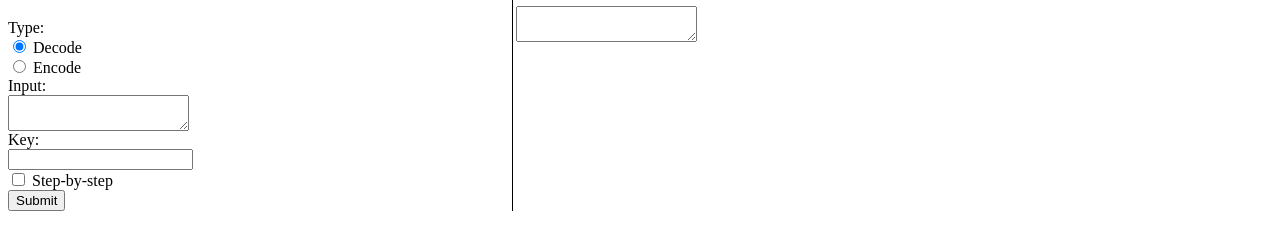
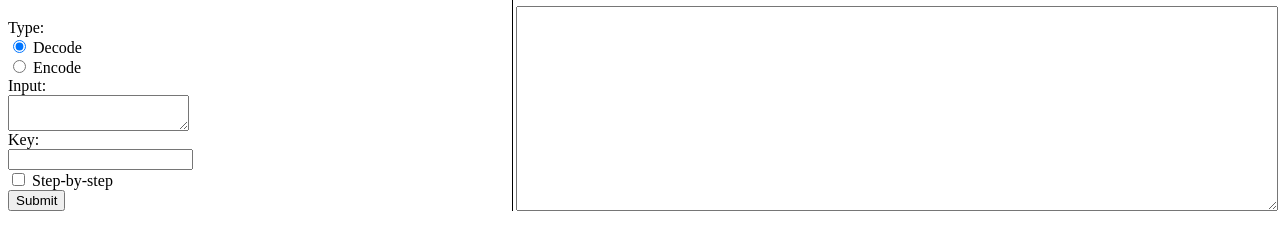
Before and after one commit to danielisgr8/vigenere-decoder, a website with bundled scripts: page demo/index.html in a window 1280 px wide. Shown: the part 69-318 px from the top of the page. Built offline with nearby package versions, Linux system fonts and the light colour scheme.

Commit message:
Improved CSS.

```diff
--- a/demo/stylesheet.css
+++ b/demo/stylesheet.css
@@ -14,4 +14,11 @@
 
 .right {
   width: 60%;
+  display: flex;
+  flex-direction: column;
 }
+
+#details_body {
+  width: 100%;
+  height: 100%;
+}
```
